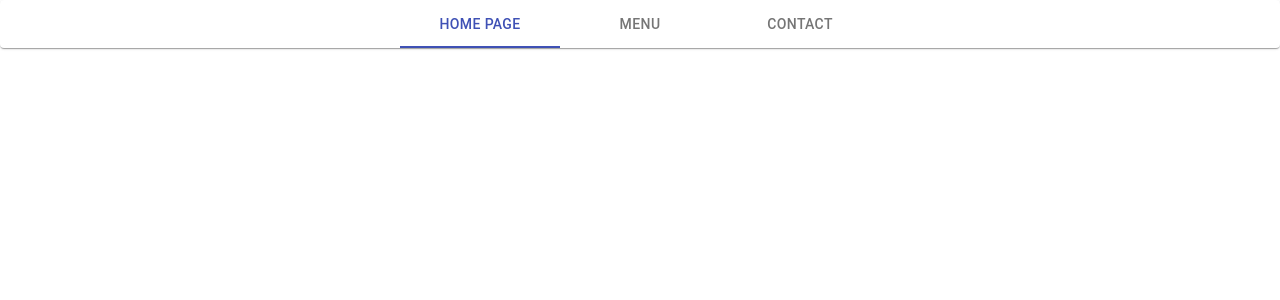
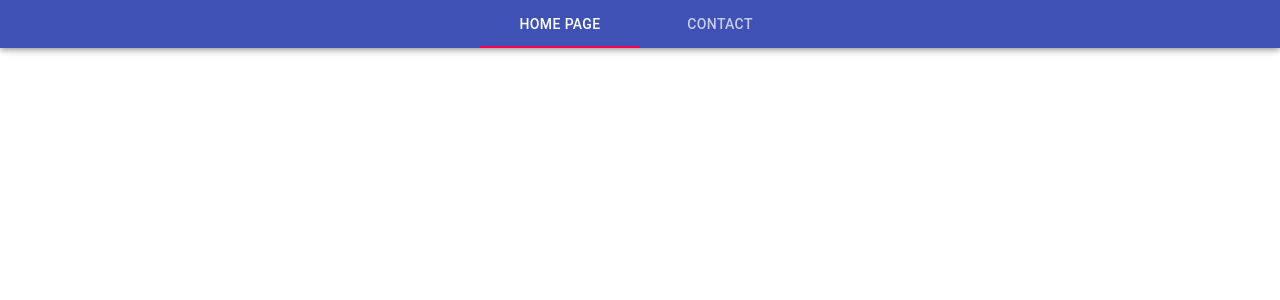
Before and after one commit to WailGree/restaurant-manager-frontend, a React (Create React App) app: page / in a window 1280 px wide. Shown: the top 300 px of the page. Built offline with nearby package versions, Linux system fonts and the light colour scheme.

Commit message:
New approach to Navbar

```diff
--- a/src/components/Navbar.jsx
+++ b/src/components/Navbar.jsx
@@ -1,37 +1,21 @@
 import React from 'react'
-import { makeStyles } from '@material-ui/core/styles';
-import Paper from '@material-ui/core/Paper';
-import Tabs from '@material-ui/core/Tabs';
-import Tab from '@material-ui/core/Tab';
-
-const useStyles = makeStyles({
-    root: {
-        flexGrow: 1,
-    },
-});
+import { Tabs, Tab, AppBar } from '@material-ui/core';
 
 function Navbar() {
-    const classes = useStyles();
-    const [value, setValue] = React.useState(0);
+    const [selectedValue, setSelectedTab] = React.useState(0);
 
     const handleChange = (event, newValue) => {
-        setValue(newValue);
-    };
-
+        setSelectedTab(newValue);
+    }
     return (
-        <Paper className={classes.root}>
-            <Tabs
-                value={value}
-                onChange={handleChange}
-                indicatorColor="primary"
-                textColor="primary"
-                centered
-            >
-                <Tab label="Home page" />
-                <Tab label="Menu" />
-                <Tab label="Contact" />
-            </Tabs>
-        </Paper>
+        <div>
+            <AppBar>
+                <Tabs value={selectedValue} onChange={handleChange} centered>
+                    <Tab label="Home page" />
+                    <Tab label="Contact" />
+                </Tabs>
+            </AppBar>
+        </div>
     )
 }
 
```
